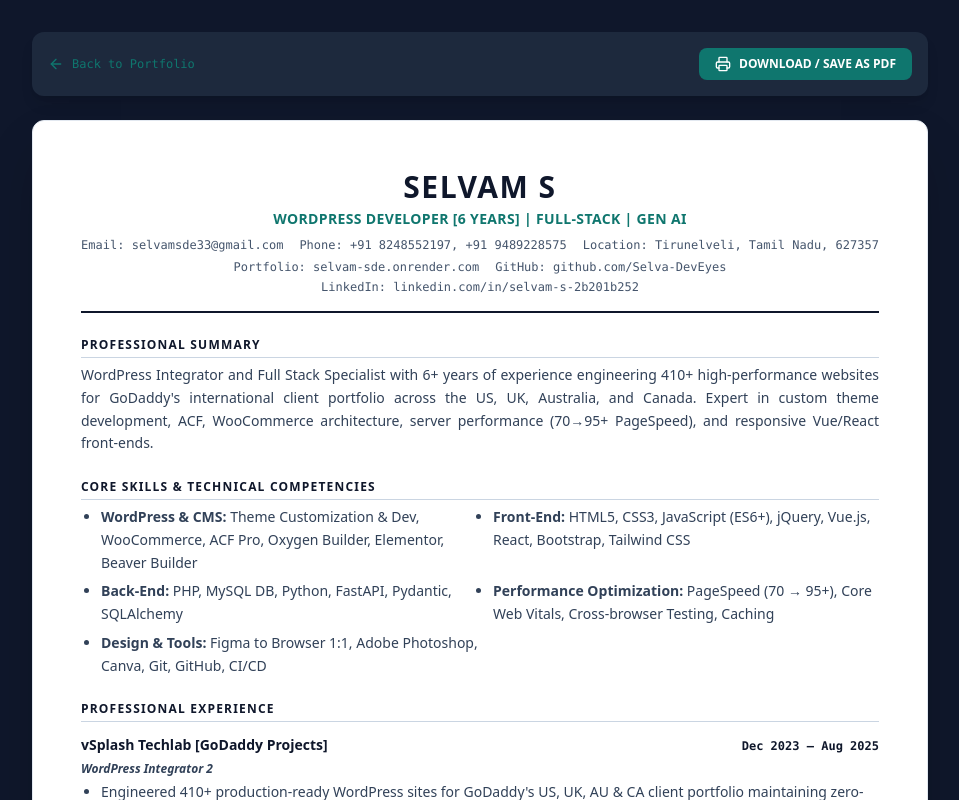
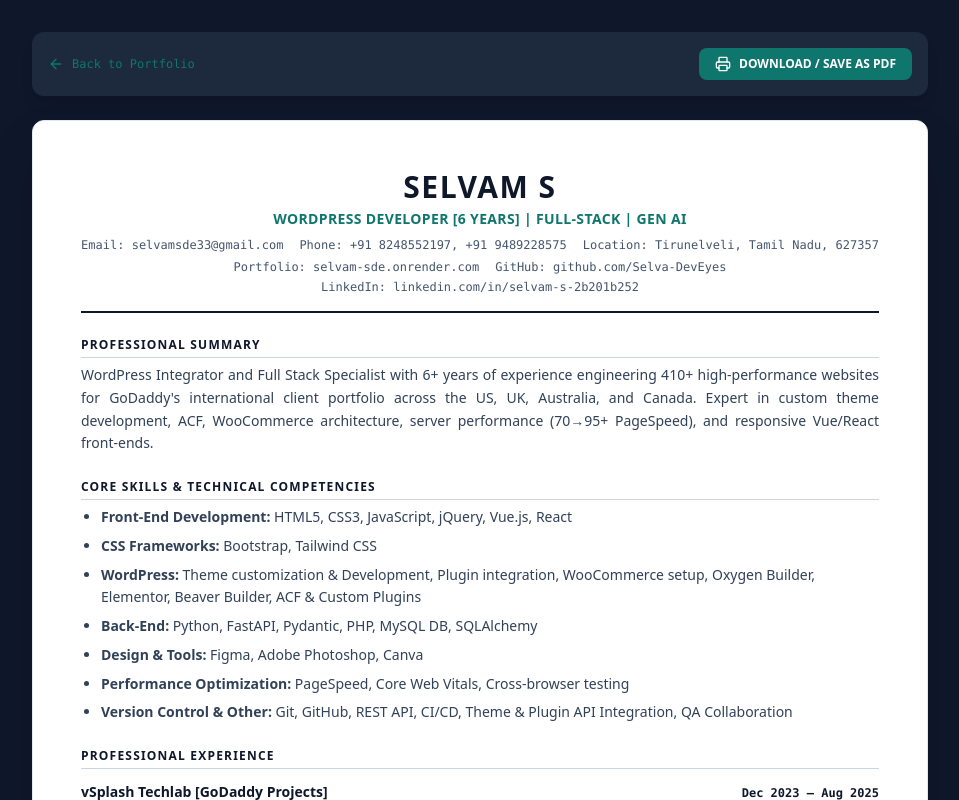
Before and after one commit to Selva-DevEyes/Selvam_SDE, a Next.js app: page /resumes/wordpress-developer in a window 1280 px wide. Shown: the top 800 px of the page, without its empty margins (160-1119 px from the left). Built offline with nearby package versions, Linux system fonts and the light colour scheme.

Commit message:
Update Core Skills list to single column layout on printable resume routes

```diff
--- a/src/app/resumes/python-developer/page.tsx
+++ b/src/app/resumes/python-developer/page.tsx
@@ -59,18 +59,19 @@ export default function PythonResumePage() {
           </p>
         </div>
 
-        {/* Core Skills */}
+        {/* Core Skills - Single Column */}
         <div className="space-y-1.5">
           <h2 className="text-xs font-bold text-slate-900 uppercase tracking-widest border-b border-slate-300 pb-1">
             CORE SKILLS & TECHNICAL COMPETENCIES
           </h2>
-          <ul className="grid grid-cols-1 sm:grid-cols-2 gap-1.5 text-slate-700 list-disc pl-5">
+          <ul className="space-y-1.5 text-slate-700 list-disc pl-5">
             <li><strong>Python & Backend:</strong> Python 3, FastAPI, Pydantic, SQLAlchemy, REST API Design, PHP</li>
             <li><strong>Data Analysis & Databases:</strong> SQL, Pandas, Data Cleaning, EDA, Data Visualization, PostgreSQL, SQLite, MySQL</li>
             <li><strong>Applied GenAI:</strong> LLM Application Dev, Prompt Engineering (Masai & IIT Patna SDE Program)</li>
             <li><strong>Front-End:</strong> HTML5, CSS3, JavaScript (ES6+), React, Vue.js, Bootstrap, Tailwind CSS</li>
-            <li><strong>CMS & Web Platforms:</strong> WordPress (Theme Dev, WooCommerce, ACF, Elementor, Beaver Builder, Oxygen)</li>
+            <li><strong>CMS & Web Platforms:</strong> WordPress (Theme Dev, WooCommerce, ACF, Elementor, Beaver Builder, Oxygen Builder)</li>
             <li><strong>Engineering Practices:</strong> Git, GitHub, CI/CD, REST API Testing, PageSpeed Optimization (70 → 95+)</li>
+            <li><strong>Design & Tools:</strong> Figma, Adobe Photoshop, Canva</li>
           </ul>
         </div>
 
--- a/src/app/resumes/wordpress-developer/page.tsx
+++ b/src/app/resumes/wordpress-developer/page.tsx
@@ -59,17 +59,19 @@ export default function WordPressResumePage() {
           </p>
         </div>
 
-        {/* Core Skills */}
+        {/* Core Skills - Single Column */}
         <div className="space-y-1.5">
           <h2 className="text-xs font-bold text-slate-900 uppercase tracking-widest border-b border-slate-300 pb-1">
             CORE SKILLS & TECHNICAL COMPETENCIES
           </h2>
-          <ul className="grid grid-cols-1 sm:grid-cols-2 gap-1.5 text-slate-700 list-disc pl-5">
-            <li><strong>WordPress & CMS:</strong> Theme Customization & Dev, WooCommerce, ACF Pro, Oxygen Builder, Elementor, Beaver Builder</li>
-            <li><strong>Front-End:</strong> HTML5, CSS3, JavaScript (ES6+), jQuery, Vue.js, React, Bootstrap, Tailwind CSS</li>
-            <li><strong>Back-End:</strong> PHP, MySQL DB, Python, FastAPI, Pydantic, SQLAlchemy</li>
-            <li><strong>Performance Optimization:</strong> PageSpeed (70 → 95+), Core Web Vitals, Cross-browser Testing, Caching</li>
-            <li><strong>Design & Tools:</strong> Figma to Browser 1:1, Adobe Photoshop, Canva, Git, GitHub, CI/CD</li>
+          <ul className="space-y-1.5 text-slate-700 list-disc pl-5">
+            <li><strong>Front-End Development:</strong> HTML5, CSS3, JavaScript, jQuery, Vue.js, React</li>
+            <li><strong>CSS Frameworks:</strong> Bootstrap, Tailwind CSS</li>
+            <li><strong>WordPress:</strong> Theme customization & Development, Plugin integration, WooCommerce setup, Oxygen Builder, Elementor, Beaver Builder, ACF & Custom Plugins</li>
+            <li><strong>Back-End:</strong> Python, FastAPI, Pydantic, PHP, MySQL DB, SQLAlchemy</li>
+            <li><strong>Design & Tools:</strong> Figma, Adobe Photoshop, Canva</li>
+            <li><strong>Performance Optimization:</strong> PageSpeed, Core Web Vitals, Cross-browser testing</li>
+            <li><strong>Version Control & Other:</strong> Git, GitHub, REST API, CI/CD, Theme & Plugin API Integration, QA Collaboration</li>
           </ul>
         </div>
 
@@ -124,7 +126,7 @@ export default function WordPressResumePage() {
           <h2 className="text-xs font-bold text-slate-900 uppercase tracking-widest border-b border-slate-300 pb-1">
             EDUCATION & CERTIFICATIONS
           </h2>
-          <div className="space-y-2 text-slate-700">
+          <div className="space-y-1 text-slate-700">
             <div><strong>Software Development Engineering with Applied AI:</strong> Masai School & IIT Patna (Feb 2026 – Ongoing)</div>
             <div><strong>Full Stack JavaScript Developer Certification:</strong> IBM (Oct 2025 – Nov 2025)</div>
             <div><strong>Bachelor of Engineering (B.E.) — Electrical & Electronics:</strong> PSN Institute of Technology & Science (2010 – 2014)</div>
```
